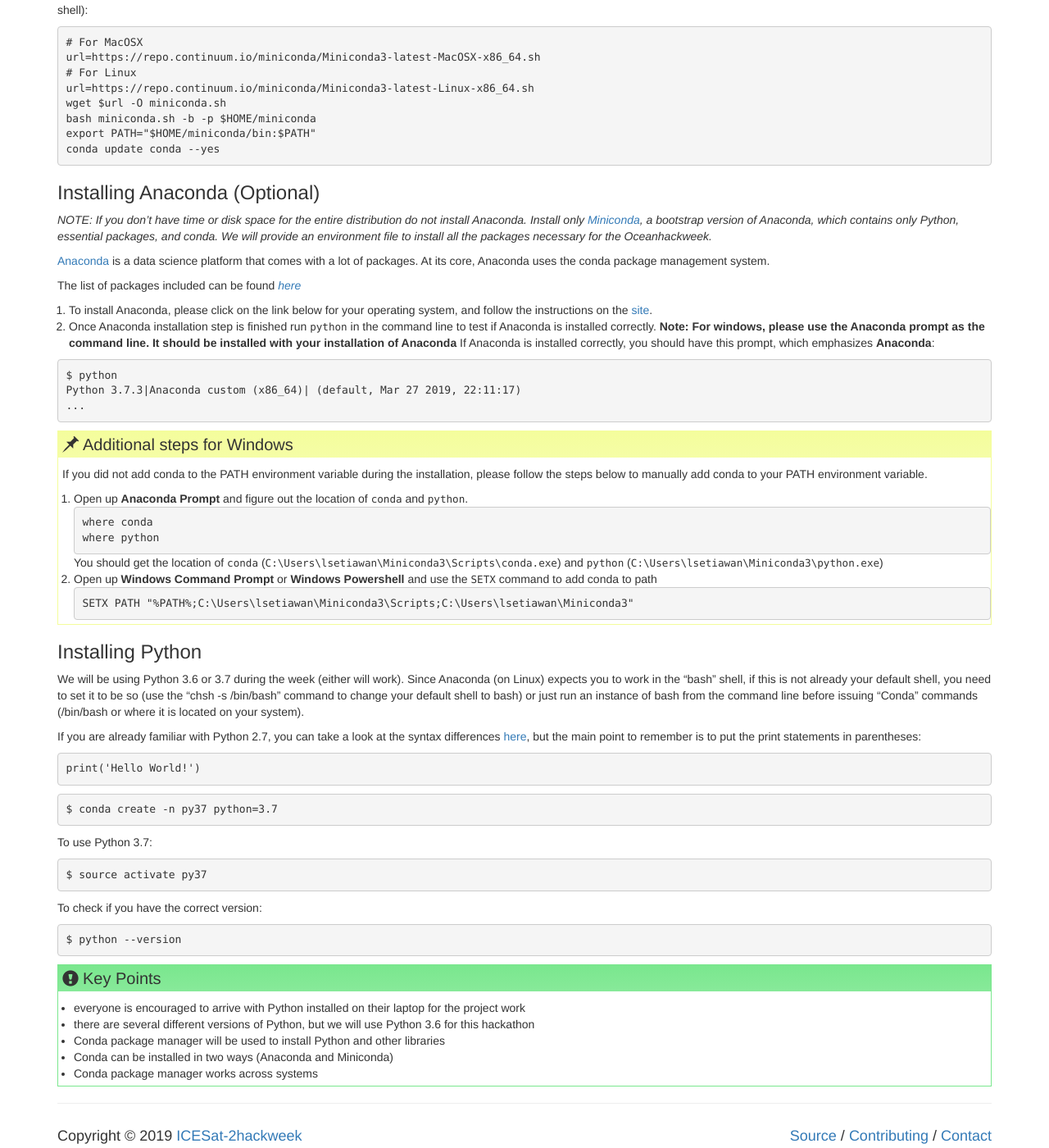
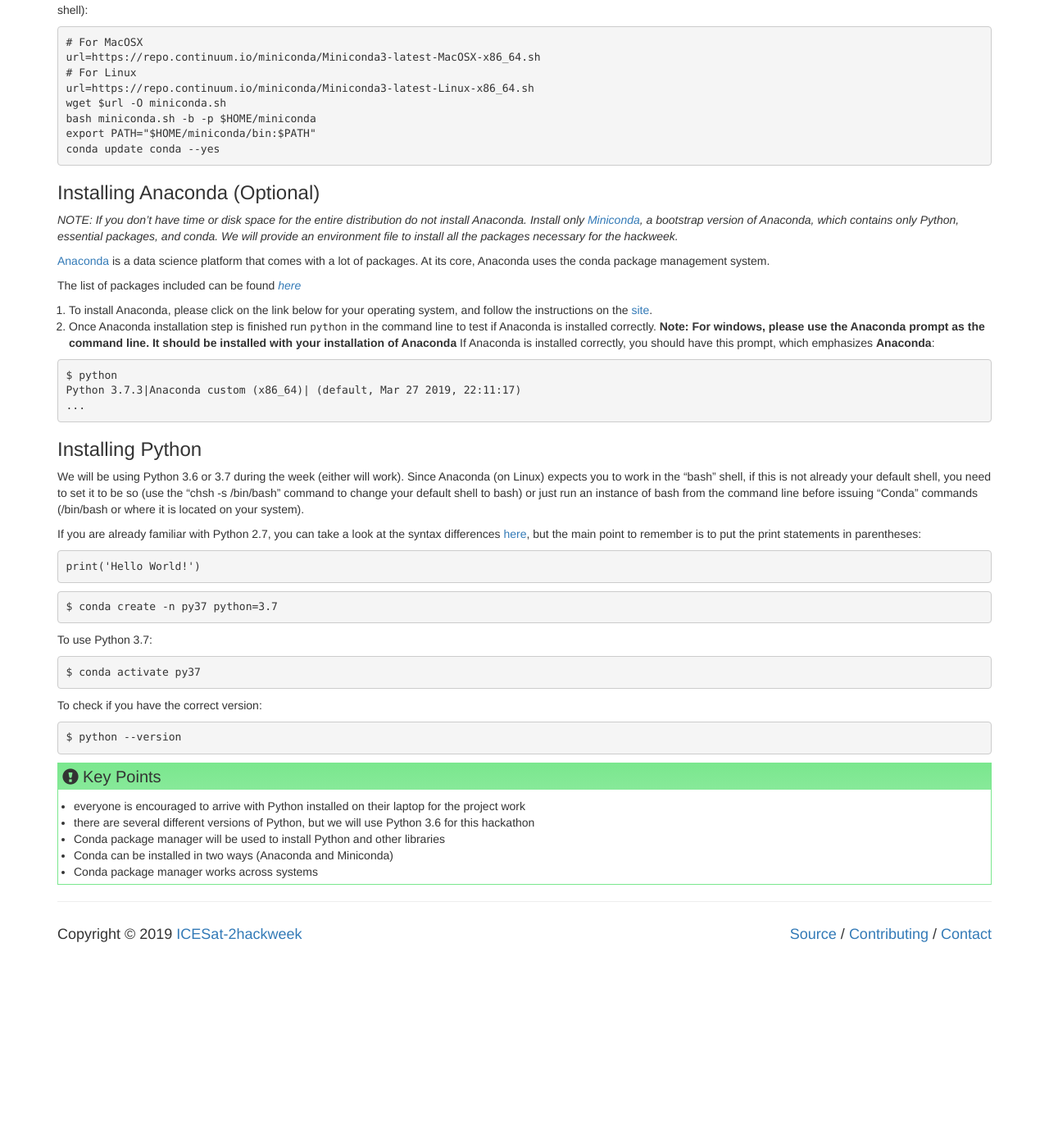
Before and after one commit to ICESAT-2HackWeek/preliminary, a Jekyll site: the page built from _episodes/03-conda-basics.md, in a window 1280 px wide and 1400 px high, scrolled down 1011 px. Shown: the whole window at 82% size. Built offline with Jekyll 4.4.1, drawn with Linux system fonts in a browser that asks for light colours; after the commit the page ends 2170 px from its top, so only the background shows below that.

Commit message:
remove path setting for windows; change to conda activate; remove oceanhackweek

````diff
--- a/_episodes/03-conda-basics.md
+++ b/_episodes/03-conda-basics.md
@@ -57,7 +57,7 @@ conda update conda --yes
 
 ### Installing Anaconda (Optional)
 
-*NOTE: If you don't have time or disk space for the entire distribution do not install Anaconda. Install only [Miniconda](http://conda.pydata.org/miniconda.html), a bootstrap version of Anaconda, which contains only Python, essential packages, and conda. We will provide an environment file to install all the packages necessary for the Oceanhackweek.*
+*NOTE: If you don't have time or disk space for the entire distribution do not install Anaconda. Install only [Miniconda](http://conda.pydata.org/miniconda.html), a bootstrap version of Anaconda, which contains only Python, essential packages, and conda. We will provide an environment file to install all the packages necessary for the hackweek.*
 
 [Anaconda](https://www.anaconda.com/distribution/) is a data science platform that comes with a lot of packages. At its core, Anaconda uses the conda package management system.
 
@@ -72,20 +72,6 @@ $ python
 Python 3.7.3|Anaconda custom (x86_64)| (default, Mar 27 2019, 22:11:17)
 ...
 ```
-
-> ## Additional steps for Windows
-> If you did not add conda to the PATH environment variable during the installation, please follow the steps below to manually add conda to your PATH environment variable.
-> 1. Open up **Anaconda Prompt** and figure out the location of `conda` and `python`.
-```
-where conda
-where python
-```
-You should get the location of `conda` (`C:\Users\lsetiawan\Miniconda3\Scripts\conda.exe`) and `python` (`C:\Users\lsetiawan\Miniconda3\python.exe`)
-> 2. Open up **Windows Command Prompt** or **Windows Powershell** and use the `SETX` command to add conda to path
-```
-SETX PATH "%PATH%;C:\Users\lsetiawan\Miniconda3\Scripts;C:\Users\lsetiawan\Miniconda3"
-```
-{: .callout}
 
 ### Installing Python
 
@@ -104,7 +90,7 @@ $ conda create -n py37 python=3.7
 To use Python 3.7:
 
 ``` bash
-$ source activate py37
+$ conda activate py37
 ```
 
 To check if you have the correct version:
````
